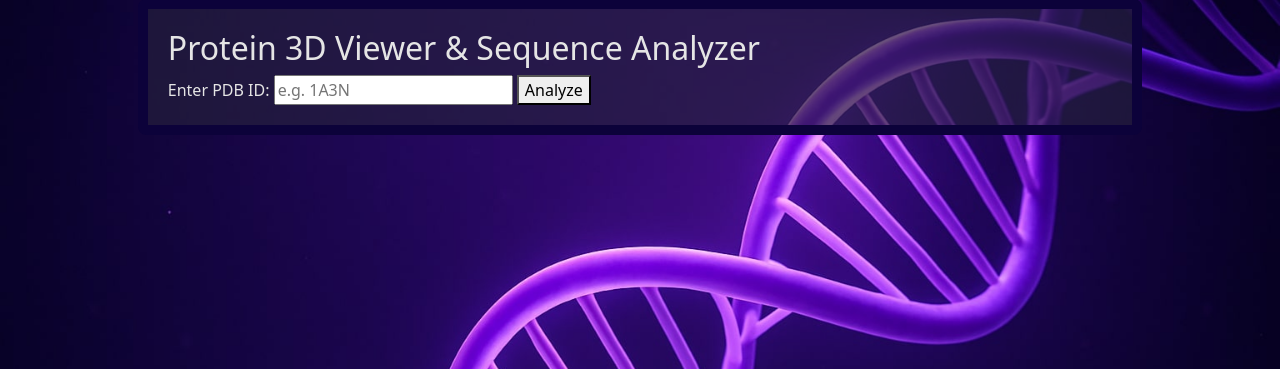
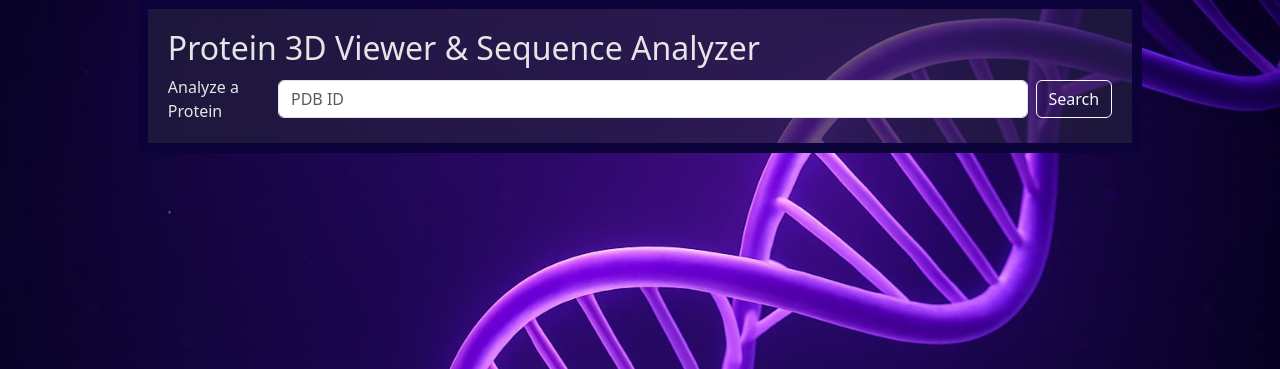
Before and after one commit to magnite5/The4Bytes-2025, a Flask app: page / in a window 1280 px wide. Shown: the part 51-420 px from the top of the page. Run offline with Flask 3, Linux system fonts and the light colour scheme.

Commit message:
Style Changes

```diff
--- a/ProteinVisualizer/app.py
+++ b/ProteinVisualizer/app.py
@@ -204,7 +204,7 @@ def view_pdb():
     view.addStyle({'resi': list(range(51, 100))}, {'cartoon': {'color': '#E25822'}})
     view.addStyle({'resi': list(range(101, 150))}, {'cartoon': {'color': "#FF0000"}})
 
-    view.setBackgroundColor("#1E0064")
+    view.setBackgroundColor("rgba(71, 23, 120, 0)")  # 50% transparent
     view.zoomTo()
     viewer_html = view._make_html()
 
--- a/ProteinVisualizer/static/style.css
+++ b/ProteinVisualizer/static/style.css
@@ -51,7 +51,6 @@ div.table table th {
     text-transform: uppercase;
 }
 
-
 .back {
     color: #ffffff;
 }
--- a/ProteinVisualizer/templates/base.html
+++ b/ProteinVisualizer/templates/base.html
@@ -24,6 +24,14 @@
                 <ul class="navbar-nav ms-auto">
                     <li class="nav_item"><a class="nav-link" href="/">Home</a></li>
                 </ul>
+
+                {% if request.path == '/view' %}
+                <form class="d-flex" action="/view" method="get">
+                    <input class="form-control me-2" type="search" name="pdb_id" placeholder="Enter PDB ID" aria-label="Search" required>
+                    <button class="btn btn-outline-light" type="submit">Search</button>
+                </form>
+                {% endif %}
+
             </div>
         </div>
     </nav>
--- a/ProteinVisualizer/templates/home.html
+++ b/ProteinVisualizer/templates/home.html
@@ -3,11 +3,12 @@
 <body>
     <div class="main-container">
         <h2>Protein 3D Viewer & Sequence Analyzer</h2>
-        <form action="/view">
-            <label>Enter PDB ID:</label>
-            <input type="text" name="pdb_id" placeholder="e.g. 1A3N" required>
-            <button type="submit">Analyze</button>
-        </form>
+        <form action="/view" class="d-flex align-items-center">
+        <label class="me-2 mb-0">Analyze a Protein</label>
+        <input class="form-control me-2 pdb_input" type="search" name="pdb_id" placeholder="PDB ID" required>
+        <button class="btn btn-outline-light" type="submit">Search</button>
+</form>
+
     </div>
 </body>
 {% endblock %}
```
